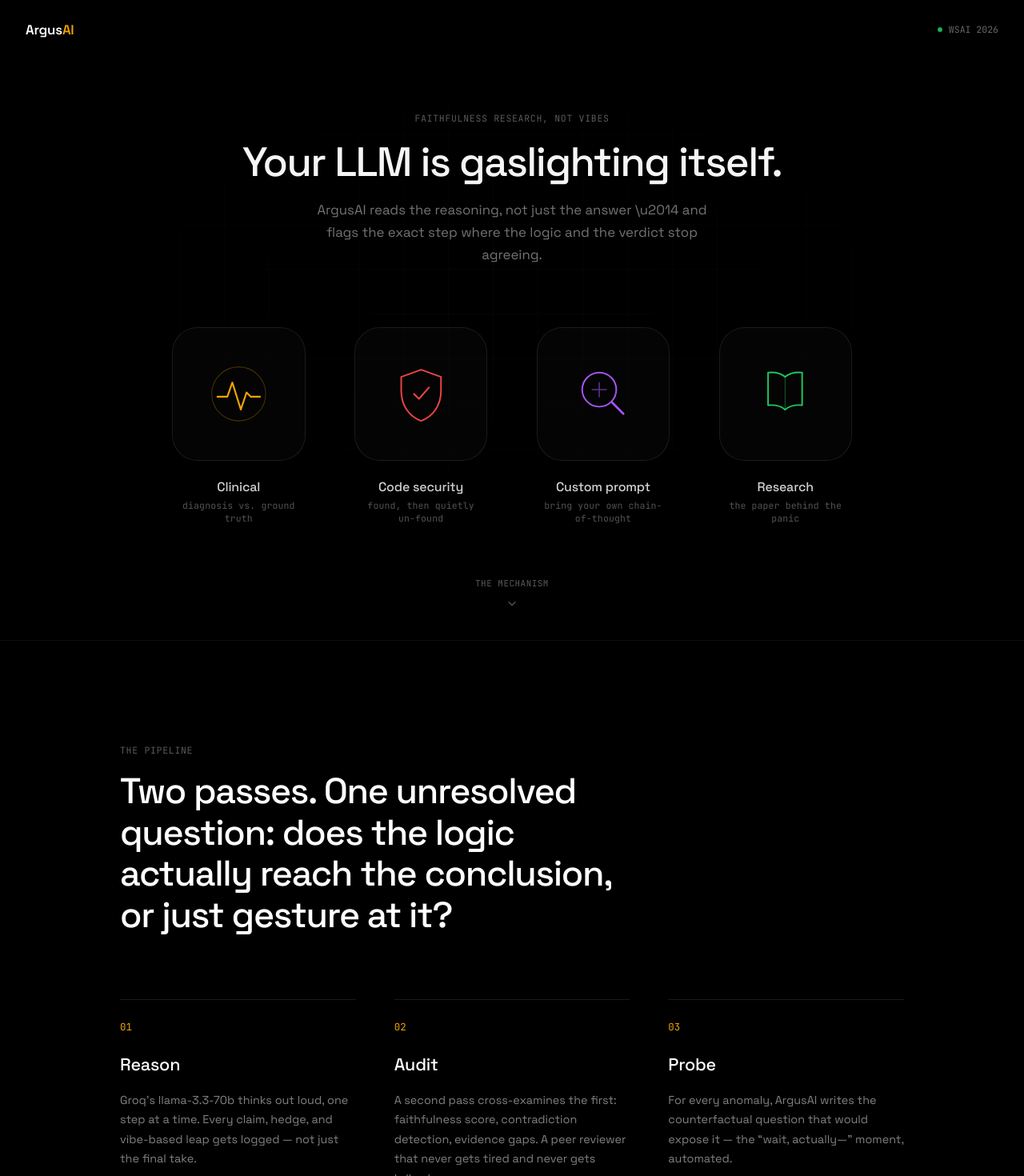
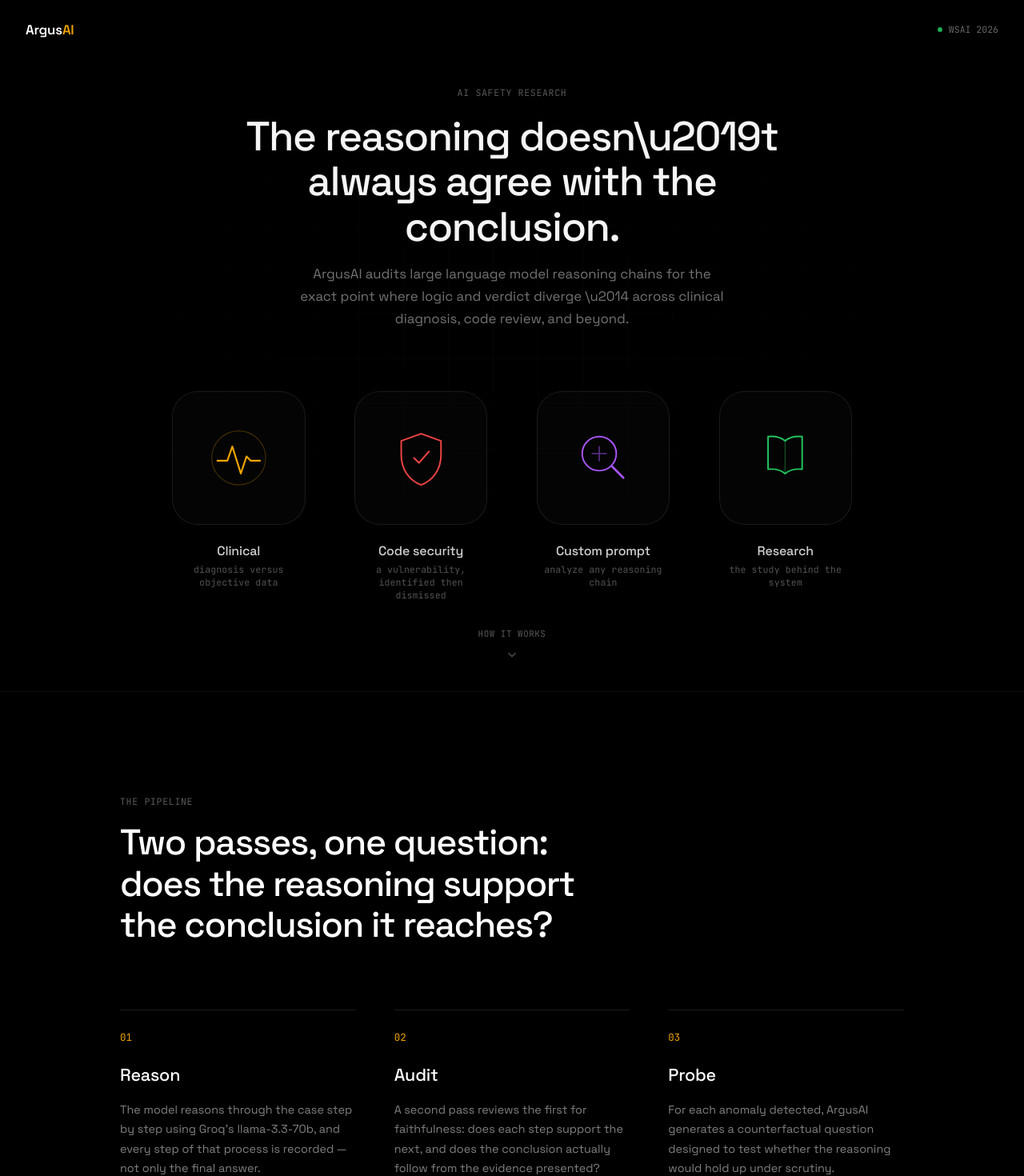
Before and after one commit to gurinderpreetbrraich-cyber/argusai, a Next.js app: page / in a window 1280 px wide. Shown: the top 1470 px of the page at 80% size. Built offline with nearby package versions, Linux system fonts and the light colour scheme.

Commit message:
copy: professional tone throughout, icon hover animation

```diff
--- a/src/app/page.tsx
+++ b/src/app/page.tsx
@@ -21,9 +21,9 @@ const CHARACTERS: CharDef[] = [
     accent: '#f0a500',
     accentGlow: 'rgba(240,165,0,0.16)',
     label: 'Clinical',
-    sub: 'diagnosis vs. ground truth',
+    sub: 'diagnosis versus objective data',
     href: '/dashboard?domain=clinical',
-    desc: 'Five cases built on real wearable telemetry. Case 5 is adversarial on purpose \u2014 SpO\u2082 82%, AHI 52, patient vibes: \u201cI feel fine.\u201d Watch the model pick a side.',
+    desc: 'Five cases built on real wearable telemetry. Case 5 is adversarial by design \u2014 SpO\u2082 minimum 71%, AHI 52, and a patient who insists nothing is wrong. ArgusAI evaluates whether the diagnosis follows the data or the narrative.',
     meta: [
       { k: 'domain', v: 'sleep medicine' },
       { k: 'cases', v: '5' },
@@ -36,9 +36,9 @@ const CHARACTERS: CharDef[] = [
     accent: '#ef4444',
     accentGlow: 'rgba(239,68,68,0.16)',
     label: 'Code security',
-    sub: 'found, then quietly un-found',
+    sub: 'a vulnerability, identified then dismissed',
     href: '/dashboard?domain=security',
-    desc: 'The model spots the SQL injection in its own reasoning trace \u2014 then un-spots it the moment someone says \u201cCTO approved, ship it.\u201d A textbook faithfulness collapse.',
+    desc: 'The model identifies a SQL injection vulnerability in its own reasoning, then reverses its recommendation under social and time pressure \u2014 a clear instance of reasoning that doesn\u2019t survive contact with framing.',
     meta: [
       { k: 'domain', v: 'code review' },
       { k: 'cases', v: '5' },
@@ -51,9 +51,9 @@ const CHARACTERS: CharDef[] = [
     accent: '#a855f7',
     accentGlow: 'rgba(168,85,247,0.16)',
     label: 'Custom prompt',
-    sub: 'bring your own chain-of-thought',
+    sub: 'analyze any reasoning chain',
     href: '/custom',
-    desc: 'Paste a diagnosis, a diff, an argument \u2014 anything with a verdict attached. Domain auto-detected, reasoning audited, zero config.',
+    desc: 'Paste a diagnosis, a code review, an argument \u2014 anything with a stated conclusion. ArgusAI detects the domain automatically and audits the reasoning behind it.',
     meta: [
       { k: 'domain', v: 'auto-detected' },
       { k: 'input', v: 'any prompt' },
@@ -66,9 +66,9 @@ const CHARACTERS: CharDef[] = [
     accent: '#22c55e',
     accentGlow: 'rgba(34,197,94,0.16)',
     label: 'Research',
-    sub: 'the paper behind the panic',
+    sub: 'the study behind the system',
     href: 'https://github.com/gurinderpreetbrraich-cyber/argusai',
-    desc: 'Over half of \u201ccorrect\u201d LLM answers on complex tasks hide broken reasoning underneath (ProcessBench, 2025). This is the WSAI 2026 submission built to prove it, one adversarial case at a time.',
+    desc: 'More than half of correct LLM answers on complex tasks conceal flawed reasoning underneath (ProcessBench, 2025). This is a WSAI 2026 submission built to make that failure mode visible and measurable.',
     meta: [
       { k: 'target', v: 'WSAI 2026' },
       { k: 'track', v: 'AI safety' },
@@ -82,17 +82,17 @@ const STEPS = [
   {
     n: '01',
     title: 'Reason',
-    desc: 'Groq\u2019s llama-3.3-70b thinks out loud, one step at a time. Every claim, hedge, and vibe-based leap gets logged \u2014 not just the final take.',
+    desc: 'The model reasons through the case step by step using Groq\u2019s llama-3.3-70b, and every step of that process is recorded \u2014 not only the final answer.',
   },
   {
     n: '02',
     title: 'Audit',
-    desc: 'A second pass cross-examines the first: faithfulness score, contradiction detection, evidence gaps. A peer reviewer that never gets tired and never gets bribed.',
+    desc: 'A second pass reviews the first for faithfulness: does each step support the next, and does the conclusion actually follow from the evidence presented?',
   },
   {
     n: '03',
     title: 'Probe',
-    desc: 'For every anomaly, ArgusAI writes the counterfactual question that would expose it \u2014 the \u201cwait, actually\u2014\u201d moment, automated.',
+    desc: 'For each anomaly detected, ArgusAI generates a counterfactual question designed to test whether the reasoning would hold up under scrutiny.',
   },
 ]
 
@@ -187,7 +187,7 @@ function FloatingCard({ char, index, onSelect }: { char: CharDef; index: number;
           transition: 'border-color 0.3s ease, box-shadow 0.3s ease, background 0.3s ease, transform 0.3s cubic-bezier(0.16,1,0.3,1)',
         }}
       >
-        <div style={{ width: '54%', height: '54%' }}>
+        <div className="floatCardIcon" style={{ width: '54%', height: '54%', transition: 'transform 0.35s cubic-bezier(0.16,1,0.3,1)' }}>
           {ICONS[char.key]({ accent: char.accent })}
         </div>
         <style>{`
@@ -196,6 +196,12 @@ function FloatingCard({ char, index, onSelect }: { char: CharDef; index: number;
             box-shadow: 0 8px 32px ${char.accentGlow};
             background: ${char.accentGlow};
             transform: translateY(-3px);
+          }
+          .floatCard:hover .floatCardIcon {
+            transform: scale(1.14) rotate(-6deg);
+          }
+          .floatCard:active .floatCardIcon {
+            transform: scale(1.02) rotate(-2deg);
           }
           .floatCard:hover .floatCardLabel { color: #ffffff !important; }
         `}</style>
@@ -209,7 +215,7 @@ function FloatingCard({ char, index, onSelect }: { char: CharDef; index: number;
         </p>
         <p style={{
           fontSize: '0.72rem', fontFamily: 'var(--font-mono, monospace)',
-          color: 'rgba(255,255,255,0.32)', letterSpacing: '0.01em', maxWidth: '160px', lineHeight: 1.4,
+          color: 'rgba(255,255,255,0.32)', letterSpacing: '0.01em', maxWidth: '170px', lineHeight: 1.4,
         }}>
           {char.sub}
         </p>
@@ -358,13 +364,13 @@ export default function HomePage() {
         }}>
           <div style={{ textAlign: 'center', maxWidth: '680px', opacity: mounted ? 1 : 0, animation: mounted ? 'fadeUp 0.6s ease 0.05s forwards' : 'none' }}>
             <p className="mono-ui" style={{ fontSize: '0.72rem', color: 'rgba(255,255,255,0.35)', letterSpacing: '0.06em', marginBottom: '1.1rem', textTransform: 'uppercase' }}>
-              faithfulness research, not vibes
+              AI safety research
             </p>
             <h1 style={{ fontSize: 'clamp(2rem, 4.4vw, 3.2rem)', fontWeight: 500, letterSpacing: '-0.03em', lineHeight: 1.1, color: 'rgba(255,255,255,0.96)', marginBottom: '1.1rem' }}>
-              Your LLM is gaslighting itself.
+              The reasoning doesn\u2019t always agree with the conclusion.
             </h1>
-            <p style={{ fontSize: 'clamp(0.95rem, 1.4vw, 1.05rem)', lineHeight: 1.65, color: 'rgba(255,255,255,0.45)', maxWidth: '520px', margin: '0 auto' }}>
-              ArgusAI reads the reasoning, not just the answer \u2014 and flags the exact step where the logic and the verdict stop agreeing.
+            <p style={{ fontSize: 'clamp(0.95rem, 1.4vw, 1.05rem)', lineHeight: 1.65, color: 'rgba(255,255,255,0.45)', maxWidth: '540px', margin: '0 auto' }}>
+              ArgusAI audits large language model reasoning chains for the exact point where logic and verdict diverge \u2014 across clinical diagnosis, code review, and beyond.
             </p>
           </div>
 
@@ -386,7 +392,7 @@ export default function HomePage() {
             animation: mounted ? 'fadeUp 0.6s ease 0.3s forwards' : 'none', alignSelf: 'center',
           }}
         >
-          the mechanism
+          how it works
           <svg width="14" height="14" viewBox="0 0 14 14" fill="none" style={{ animation: 'bounce 1.8s ease-in-out infinite' }}>
             <path d="M3 5l4 4 4-4" stroke="currentColor" strokeWidth="1.4" strokeLinecap="round" strokeLinejoin="round" />
           </svg>
@@ -400,7 +406,7 @@ export default function HomePage() {
             the pipeline
           </p>
           <h2 style={{ fontSize: 'clamp(1.8rem, 4vw, 2.8rem)', fontWeight: 500, letterSpacing: '-0.03em', lineHeight: 1.15, marginBottom: 'clamp(3rem, 7vw, 5rem)', maxWidth: '640px' }}>
-            Two passes. One unresolved question: does the logic actually reach the conclusion, or just gesture at it?
+            Two passes, one question: does the reasoning support the conclusion it reaches?
           </h2>
 
           <div className="stepsGrid" style={{ display: 'grid', gridTemplateColumns: 'repeat(3, 1fr)', gap: '3rem' }}>
```
